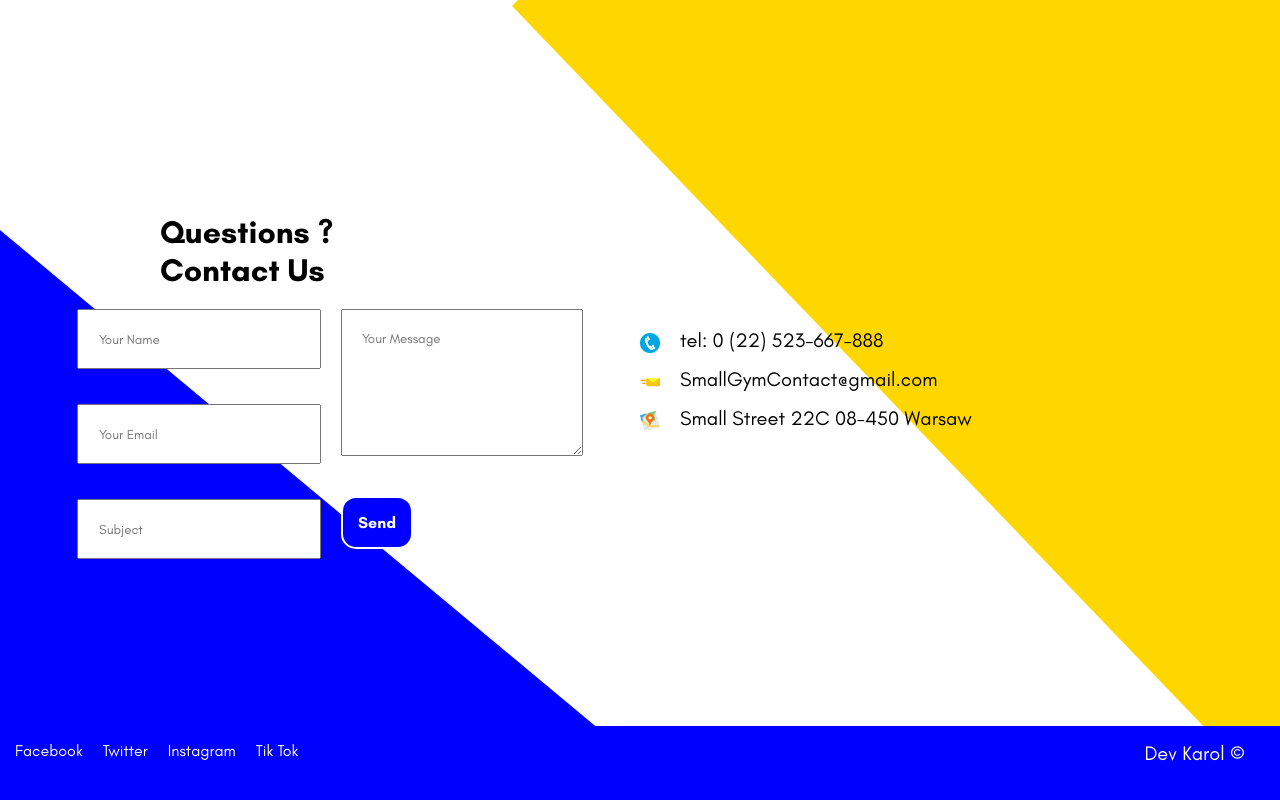
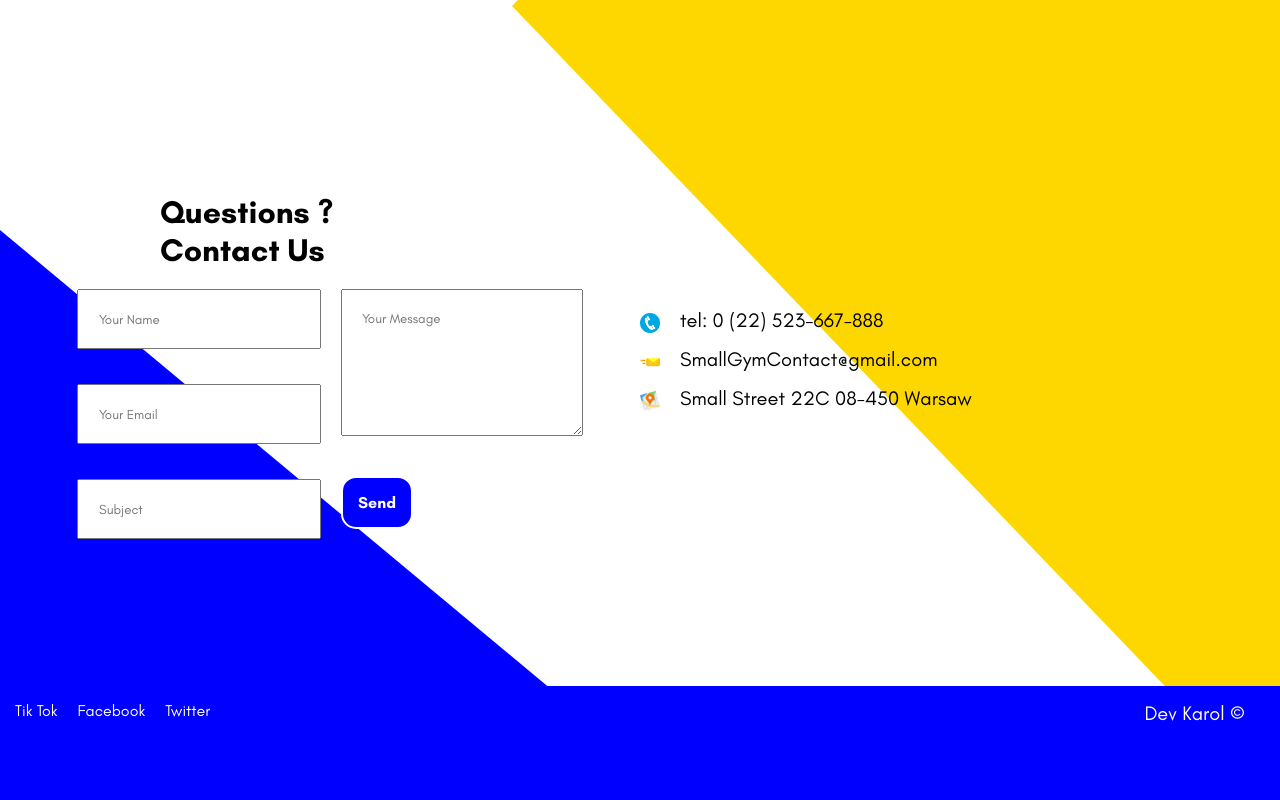
Before and after one commit to Karol-Zysk/small-gym, a React (Create React App) app: page / in a window 1280 px wide. Shown: the part 3194-3994 px from the top of the page. Built offline with nearby package versions, Linux system fonts and the light colour scheme.

Commit message:
at this moment done

```diff
--- a/src/components/Contact.jsx
+++ b/src/components/Contact.jsx
@@ -6,7 +6,7 @@ import map from "./img/map.jpg";
 import Button from "./Button";
 
 const Container = styled.div`
-  height: 90%;
+  height: 85%;
 
   @media only screen and (max-width: 500px) {
     flex-direction: column;
--- a/src/components/Footer.jsx
+++ b/src/components/Footer.jsx
@@ -1,4 +1,5 @@
 import React from "react";
+import Link from "react-scroll/modules/components/Link";
 import styled from "styled-components";
 
 const Container = styled.div`
@@ -12,9 +13,9 @@ const Wrapper = styled.div`
   padding-top: 55px;
   display: flex;
   justify-content: space-between;
-  @media only screen and (max-width: 500px) {}
+  @media only screen and (max-width: 500px) {
+  }
   padding: 15px;
-
 `;
 
 const List = styled.ul`
@@ -25,11 +26,13 @@ const List = styled.ul`
 `;
 
 const ListItem = styled.li`
+  cursor: pointer;
   margin-right: 20px;
   min-height: 15%;
   @media only screen and (max-width: 500px) {
-    margin-right: 15px;
-    font-size: 13px
+    margin-right: 17px;
+    margin-top: 20px;
+    font-size: 15px;
   }
 `;
 
@@ -38,7 +41,7 @@ const Copyright = styled.span`
   font-size: 20px;
   @media only screen and (max-width: 500px) {
     font-size: 16px;
-    margin-bottom: 2opx;
+    margin-top: 20px;
   }
 `;
 
@@ -47,10 +50,33 @@ const Footer = () => {
     <Container>
       <Wrapper>
         <List>
-          <ListItem>Facebook</ListItem>
-          <ListItem>Twitter</ListItem>
-          <ListItem>Instagram</ListItem>
-          <ListItem>Tik Tok</ListItem>
+          <ListItem>
+            <a
+              style={{ color: "white", textDecoration: "none" }}
+              href="https://shattereddisk.github.io/rickroll/rickroll.mp4"
+              target="blank"
+            >
+              Tik Tok
+            </a>
+          </ListItem>
+          <ListItem>
+            <a
+              style={{ color: "white", textDecoration: "none" }}
+              href="https://www.facebook.com"
+              target="blank"
+            >
+              Facebook
+            </a>
+          </ListItem>
+          <ListItem>
+            <a
+              style={{ color: "white", textDecoration: "none" }}
+              href="https://www.twitter.com"
+              target="blank"
+            >
+              Twitter
+            </a>
+          </ListItem>
         </List>
         <Copyright>Dev Karol ©</Copyright>
       </Wrapper>
--- a/src/components/Home.jsx
+++ b/src/components/Home.jsx
@@ -40,7 +40,7 @@ const Desc = styled.p`
   margin-top: 20px;
   @media only screen and (max-width: 500px) {
     width: 100%;
-    pointer-events: none;
+
   }
 `;
 
@@ -50,7 +50,6 @@ const Info = styled.div`
   justify-content: space-between;
   align-items: center;
   margin-top: 50px;
-  pointer-events: none;
 
   @media only screen and (max-width: 500px) {
     width: 100%;
@@ -89,7 +88,6 @@ const Right = styled.div`
 
 const Image = styled.img`
   width: 100%;
-  pointer-events: none;
   @media only screen and (max-width: 500px) {
     flex-direction: column;
   }
--- a/src/components/Navbar.jsx
+++ b/src/components/Navbar.jsx
@@ -135,7 +135,7 @@ const Navbar = () => {
         </Left>
         <Button color="blue"><Link
                 activeClass="active"
-                to="contact"
+                to="start"
                 spy={true}
                 smooth={true}
                 offset={0}
```
